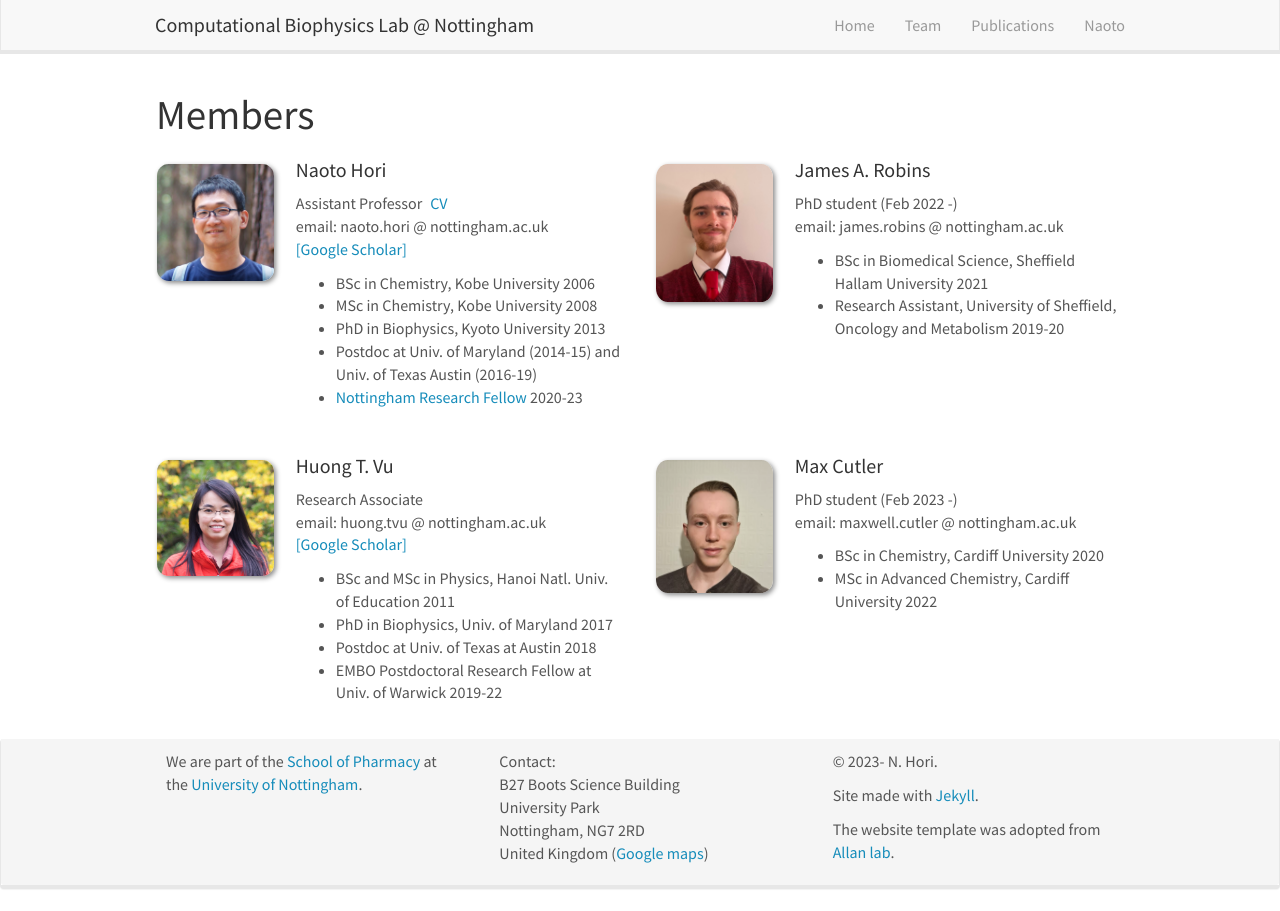
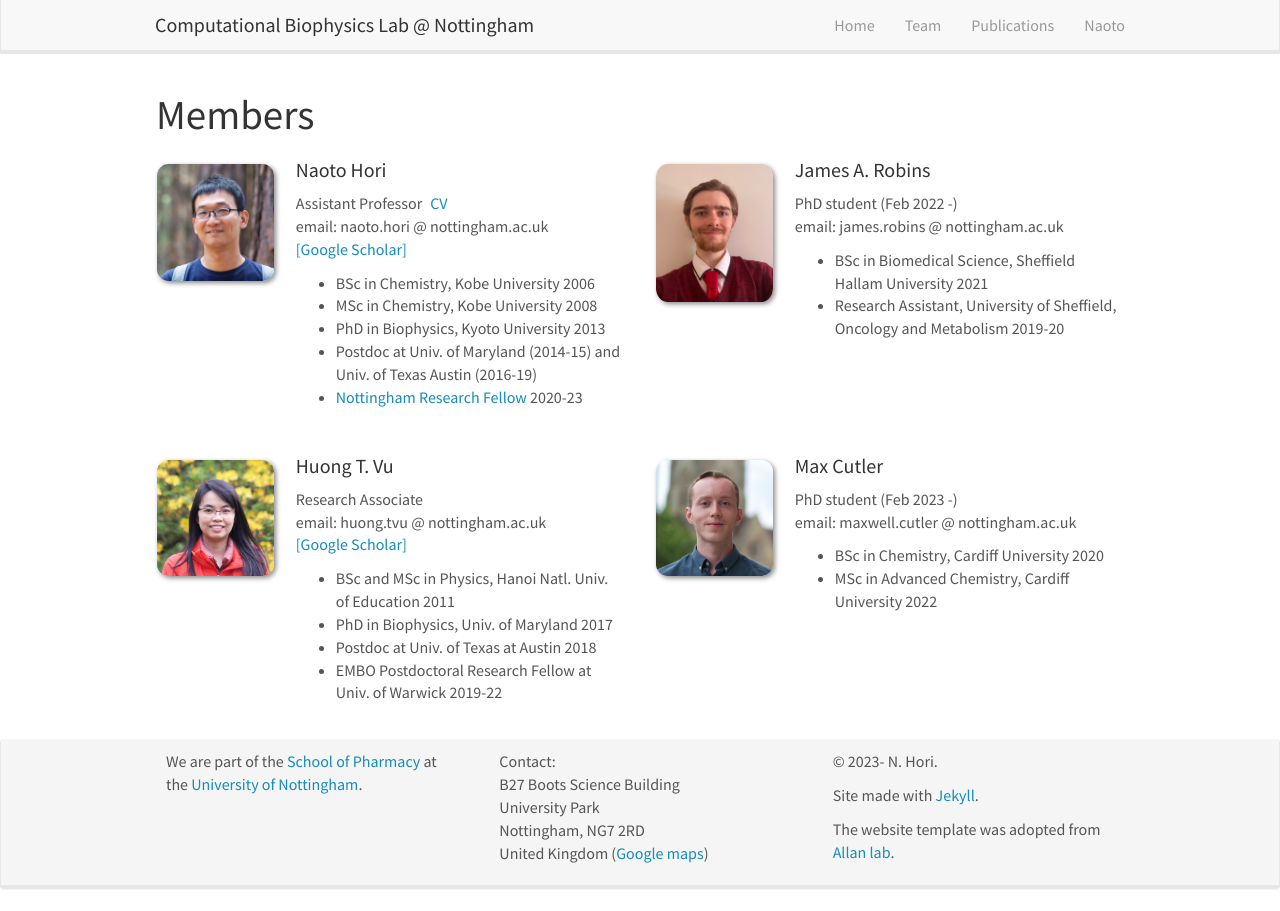
Before and after one commit to Hori-Lab/hori-lab.github.io, a Jekyll site: the page built from _pages/team.md, in a window 1280 px wide. Built offline with Jekyll 4.4.1, drawn with Linux system fonts in a browser that asks for light colours; nearby versions of some CDN libraries.

Commit message:
Update photos

```diff
--- a/_data/members.yml
+++ b/_data/members.yml
@@ -37,7 +37,7 @@
 
 - name: Max Cutler
   number_scholar: 0
-  photo: MaxCutler.png
+  photo: MaxCutler.jpg
   info: PhD student (Feb 2023 -)
   number_email: 1
   email: maxwell.cutler @ nottingham.ac.uk
```
Also changed, not shown: images/slider7001400/Group202307_1400x700.jpeg, images/teampic/MaxCutler.jpg (added), images/teampic/MaxCutler.png (deleted).
